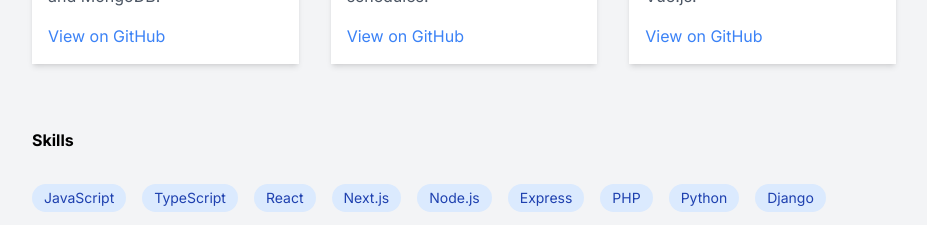
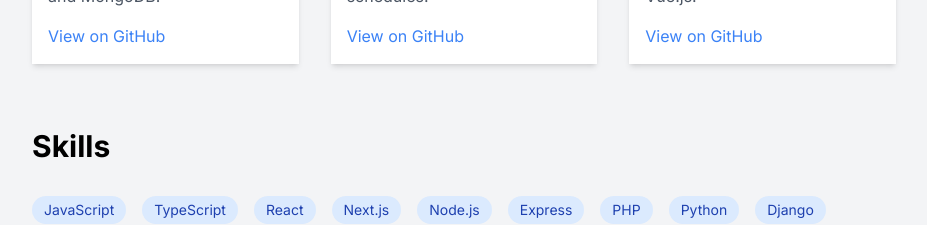
Before and after one commit to Jaydmart/dxag-portfolio, a Next.js app: page / in a window 1280 px wide. Shown: the part 820-1045 px from the top of the page, without its empty margins (176-1103 px from the left). Built offline with nearby package versions, Linux system fonts and the light colour scheme.

Commit message:
Update Skills.tsx

```diff
--- a/app/components/Skills.tsx
+++ b/app/components/Skills.tsx
@@ -20,7 +20,7 @@
 export default function Skills() {
   return (
     <section className="mb-16">
-      <h2 className="text-3x1 font-bold mb-8 dark:text-white">Skills</h2>
+      <h2 className="text-3xl font-bold mb-8 dark:text-white">Skills</h2>
       <div className="flex flex-wrap gap-4">
         {skills.map((skill, index) => (
           <span
```
